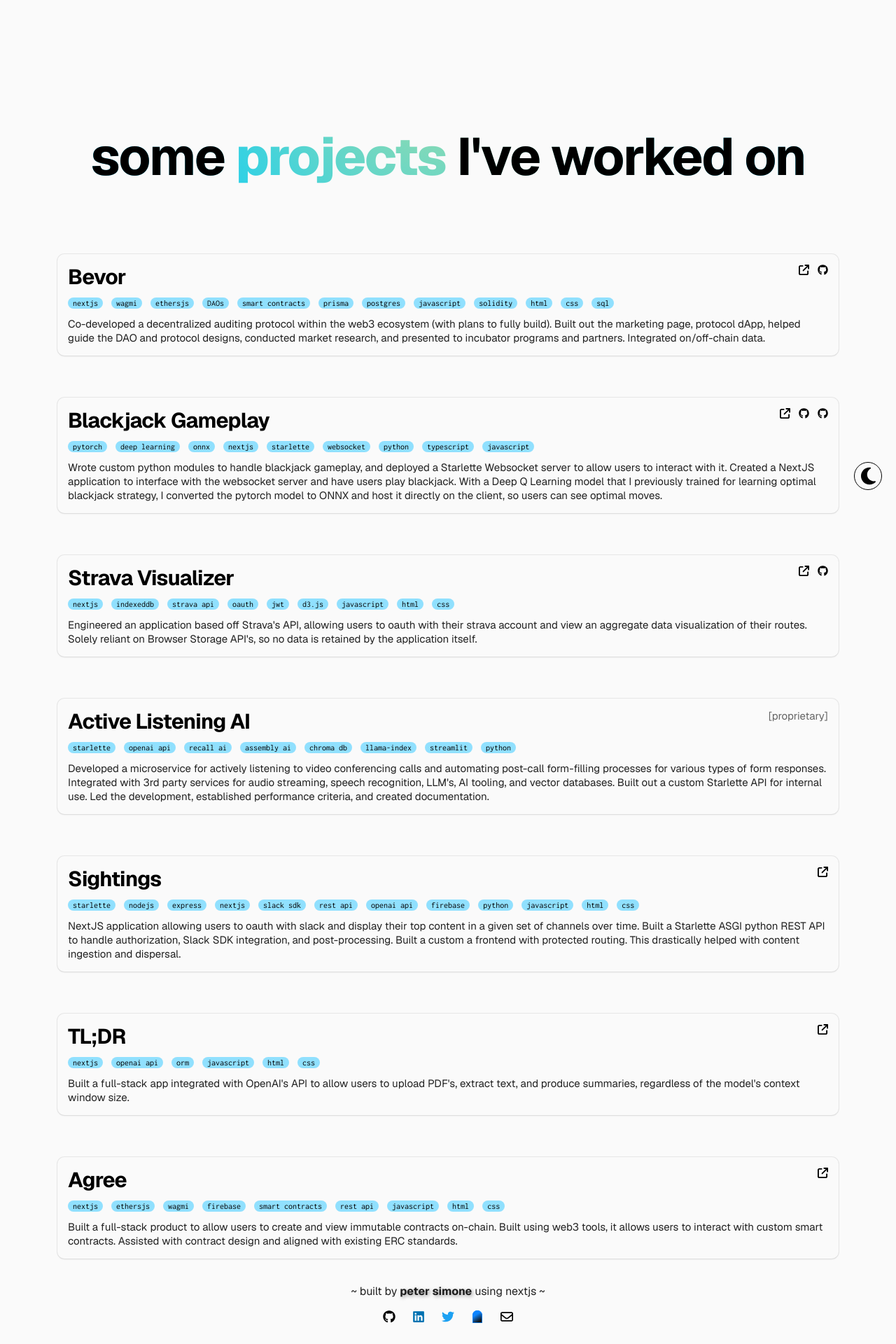
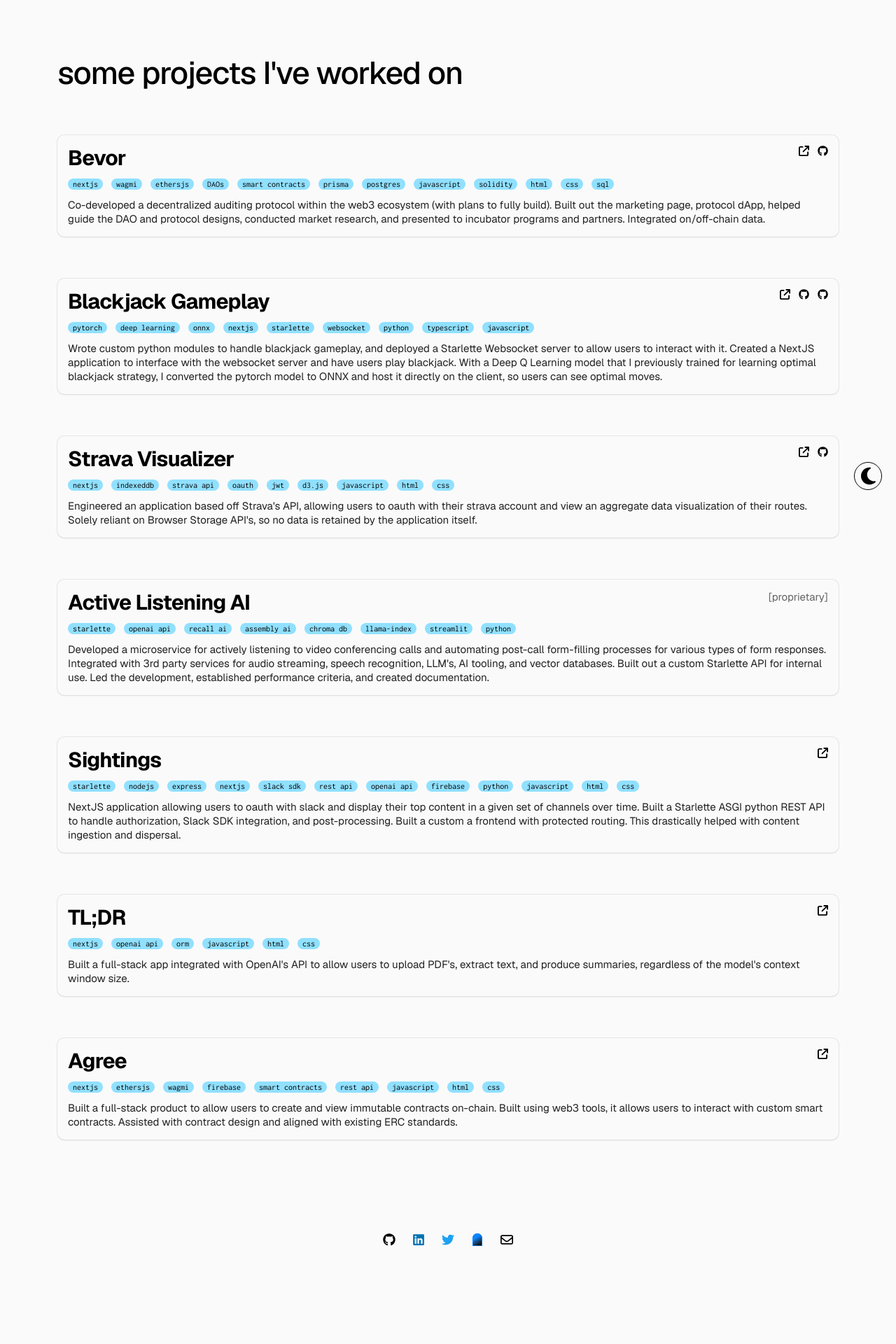
Before and after one commit to petersim1/portfolio, a Next.js app: page /projects in a window 1280 px wide. Shown: the part 68-1988 px from the top of the page at 70% size. After the commit the page ends 1878 px from the top, so only its background shows below. Built offline with nearby package versions, Linux system fonts and the light colour scheme.

Commit message:
add projects section

```diff
--- a/app/(routes)/projects/page.tsx
+++ b/app/(routes)/projects/page.tsx
@@ -1,46 +1,15 @@
-import { Metadata, ResolvingMetadata } from "next";
-
-import { H1, GradientBlock, ShowGradient } from "@/_components/Text";
+import { H2 } from "@/_components/Text";
 import { Main, Section } from "@/_components/Common";
 import * as Projects from "@/_components/Projects";
 import { projects } from "@/_lib/constants";
 import Project from "@/_components/Projects/Project";
-
-export const generateMetadata = async (_, parent: ResolvingMetadata): Promise<Metadata> => {
-  const parentMeta = await parent;
-
-  // Og + Twitter would get overwritten, all else gets merged.
-  const { images: ogImages, ...ogRest } = parentMeta.openGraph;
-  const { images: twImages, ...twRest } = parentMeta.twitter;
-
-  return {
-    title: "Peter Simone | Blog",
-    description: "Peter Simone | Blog",
-    openGraph: {
-      ...ogRest,
-      title: "Peter Simone | Blog",
-      description: "Peter Simone | Blog",
-    },
-    twitter: {
-      ...twRest,
-      title: "Peter Simone | Blog",
-      description: "Peter Simone | Blog",
-    },
-  };
-};
 
 export default (): JSX.Element => {
   return (
     <Main>
       <Section id="projects">
         <Projects.Wrapper>
-          <Projects.Title>
-            <GradientBlock>
-              <H1>
-                some <ShowGradient>projects</ShowGradient> I've worked on
-              </H1>
-            </GradientBlock>
-          </Projects.Title>
+          <H2 style={{ width: "90%" }}>some projects I've worked on</H2>
           <Projects.Projects>
             {projects.map((data, ind) => (
               <Project data={data} key={ind} />
--- a/app/_components/Layout/Footer/index.tsx
+++ b/app/_components/Layout/Footer/index.tsx
@@ -1,21 +1,12 @@
-import { P, Shadow } from "@/_components/Text";
 import { contacts } from "@/_lib/constants";
 
-import { Footer, FooterDiv, FooterContacts } from "./styled";
+import { Footer, FooterContacts } from "./styled";
 import { Social, IconSized } from "@/_components/Icon";
 
 export default (): JSX.Element => {
   // const { stars, forks } = await github();
   return (
     <Footer>
-      <FooterDiv>
-        <P style={{ fontSize: "0.8rem" }}>
-          ~ built by{" "}
-          <b>
-            <Shadow>peter simone</Shadow>
-          </b>{" "}
-          using nextjs ~
-        </P>
       <FooterContacts>
         {contacts.map((contact, ind) => (
           <a key={ind} href={contact.link} target="_blank" referrerPolicy="no-referrer">
@@ -25,7 +16,6 @@ export default (): JSX.Element => {
           </a>
         ))}
       </FooterContacts>
-      </FooterDiv>
     </Footer>
   );
 };
--- a/app/_components/Layout/Footer/styled.ts
+++ b/app/_components/Layout/Footer/styled.ts
@@ -2,20 +2,14 @@
 
 import styled from "styled-components";
 
-import { CommonPad, Centered, Row, Column } from "@/_components/Common";
+import { CommonPad, Centered, Row } from "@/_components/Common";
 
 export const Footer = styled.footer`
   ${CommonPad}
 `;
 
-export const FooterDiv = styled(Column)`
-  ${Centered}
-  gap: ${({ theme }): string => theme.gaps.rem05};
-  padding: ${({ theme }): string => theme.gaps.xl} 0;
-  white-space: nowrap;
-`;
-
 export const FooterContacts = styled(Row)`
   ${Centered}
+  padding: ${({ theme }): string => theme.gaps.xl} 0;
   gap: ${({ theme }): string => theme.gaps.lg};
 `;
--- a/app/_components/Projects/index.ts
+++ b/app/_components/Projects/index.ts
@@ -6,13 +6,9 @@ import { Row, Column, Centered } from "@/_components/Common";
 export const Wrapper = styled(Column)`
   ${Centered};
   width: 100%;
-  padding-top: 10vh;
-`;
-
-export const Title = styled.div`
-  height: 35vh;
-  width: 100%;
-  text-align: center;
+  padding-top: calc(1.6rem + 20px + 20px);
+  padding-bottom: 5rem;
+  gap: ${({ theme }): string => theme.gaps.rem3};
 `;
 
 export const Projects = styled(Row)`
```
Lines whose indentation alone changed are shown as unchanged.
